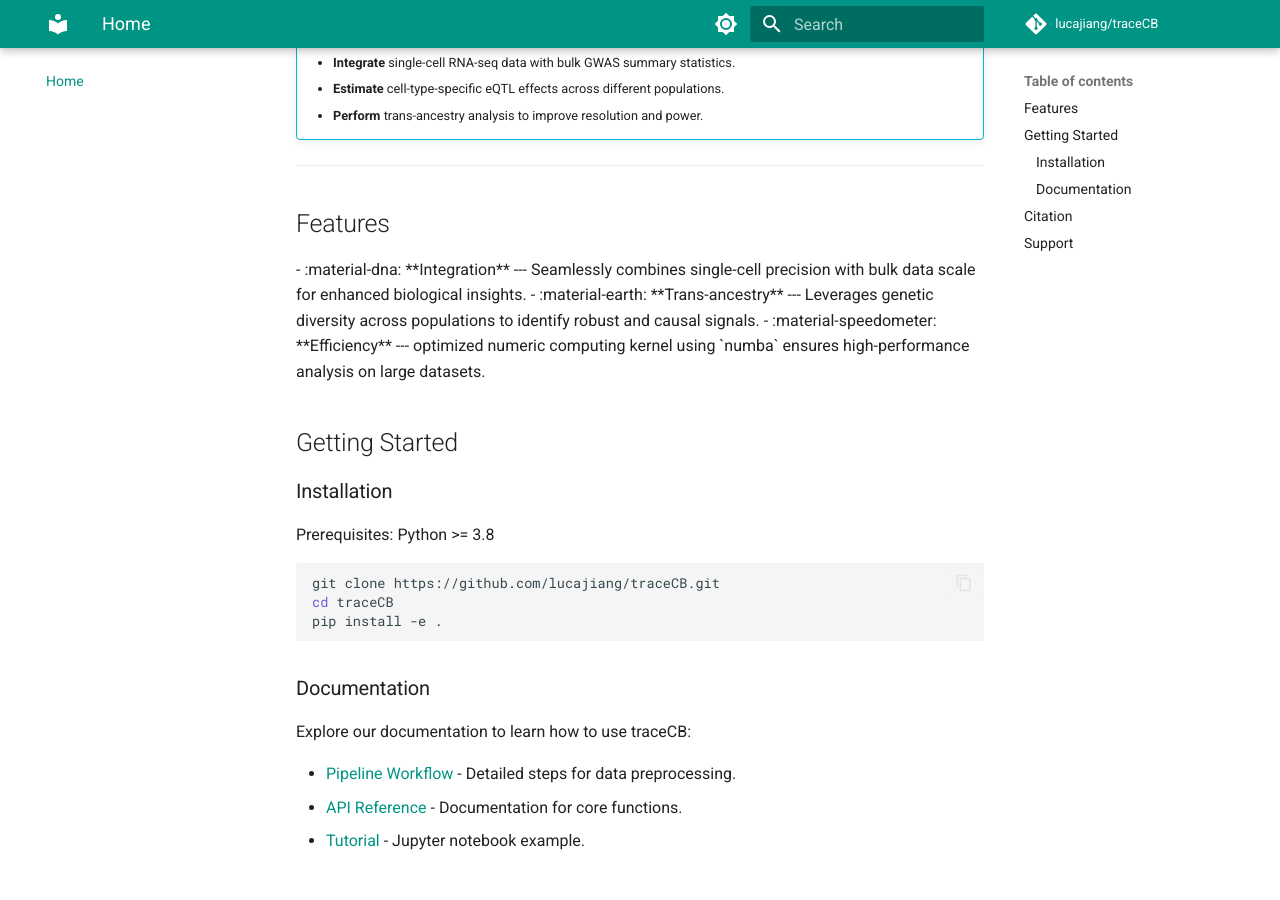
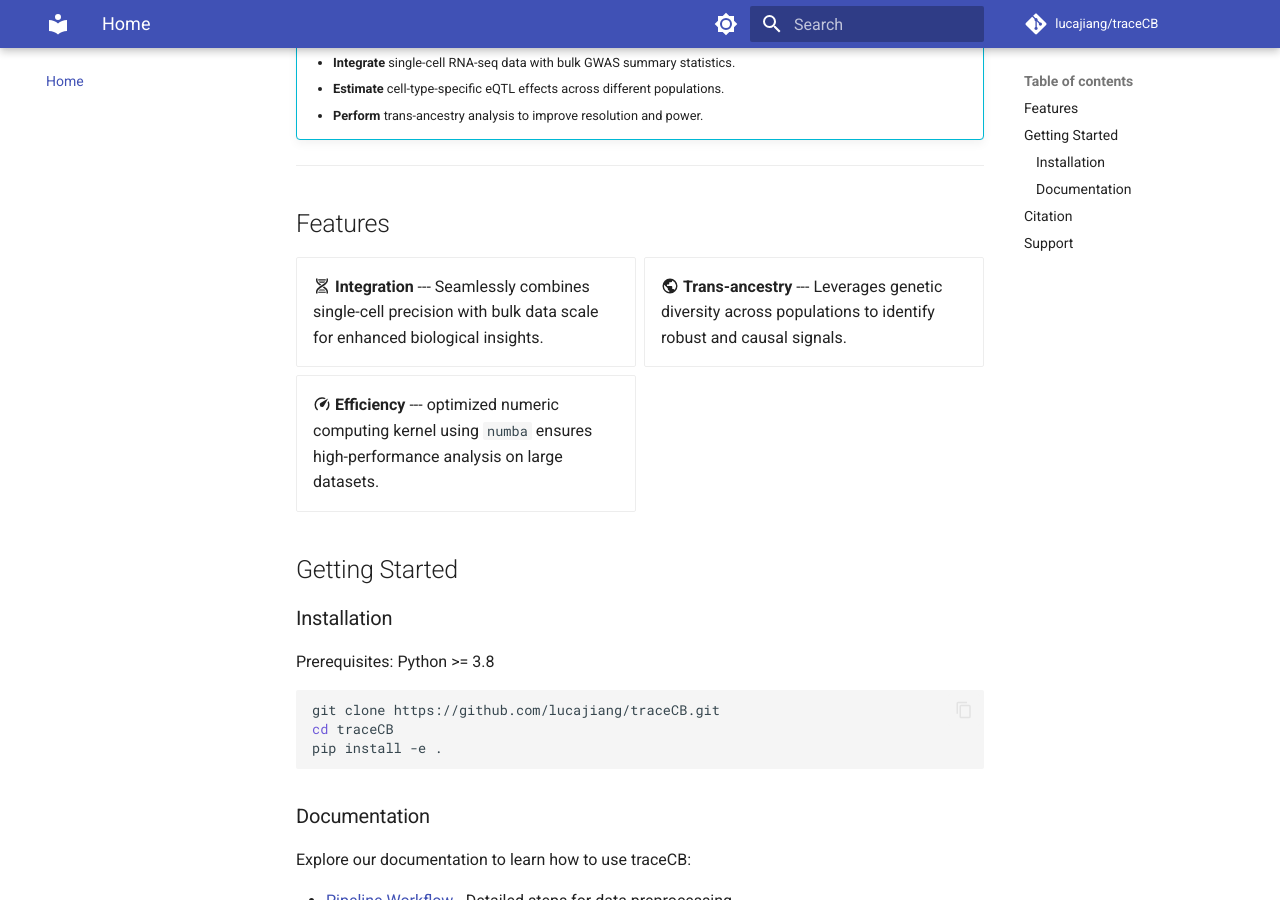
Before and after one commit to LucaJiang/traceCB, an MkDocs documentation site: the page built from docs/index.md, in a window 1280 px wide and 900 px high, scrolled down 666 px. Built offline with MkDocs 1.6.1 and Material for MkDocs 9.7.7, drawn with Linux system fonts in a browser that asks for light colours; comment, search, counter and statistics services are not loaded.

Commit message:
[mod] theme of pages

```diff
--- a/docs/index.md
+++ b/docs/index.md
@@ -60,3 +60,5 @@ If you use **traceCB** in your research, please cite our paper:
 ## Support
 
 For any questions or issues, please contact [wx.jiang@my.cityu.edu.hk](mailto:wx.jiang@my.cityu.edu.hk) or open an issue on GitHub.
+
+<!-- cmd to preview: mkdocs serve -->
--- a/mkdocs.yml
+++ b/mkdocs.yml
@@ -11,15 +11,15 @@ theme:
   palette:
     # Light mode
     - scheme: default
-      primary: teal
-      accent: purple
+      primary: indigo
+      accent: indigo
       toggle:
         icon: material/brightness-7
         name: Switch to dark mode
     # Dark mode
     - scheme: slate
-      primary: teal
-      accent: lime
+      primary: indigo
+      accent: indigo
       toggle:
         icon: material/brightness-4
         name: Switch to light mode
@@ -38,6 +38,10 @@ markdown_extensions:
   - pymdownx.tabbed:
       alternate_style: true
   - attr_list
+  - md_in_html
+  - pymdownx.emoji:
+      emoji_index: !!python/name:materialx.emoji.twemoji
+      emoji_generator: !!python/name:materialx.emoji.to_svg
 
 nav:
   - Home: index.md
```
Also changed, not shown: README.md (+1 -1 lines).
